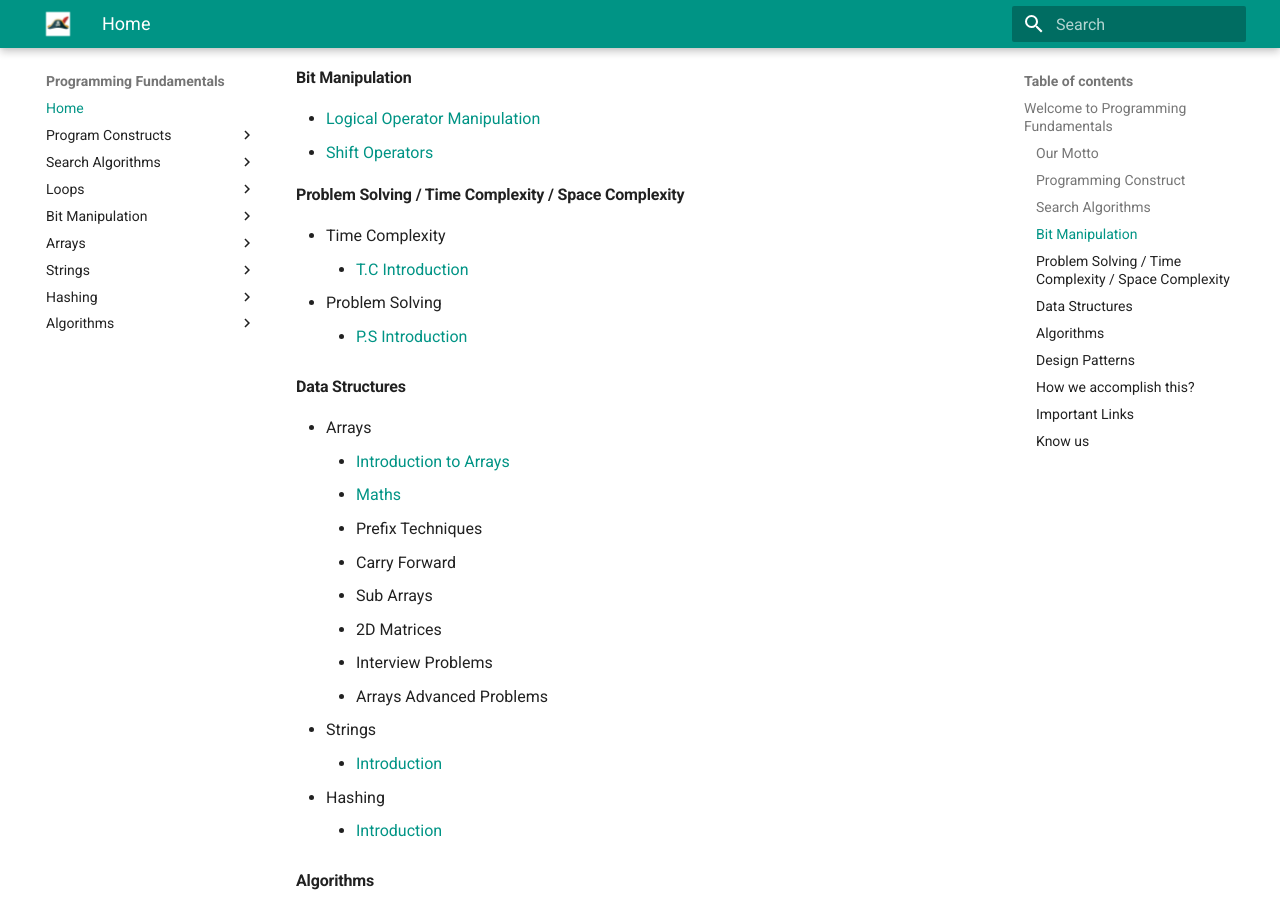
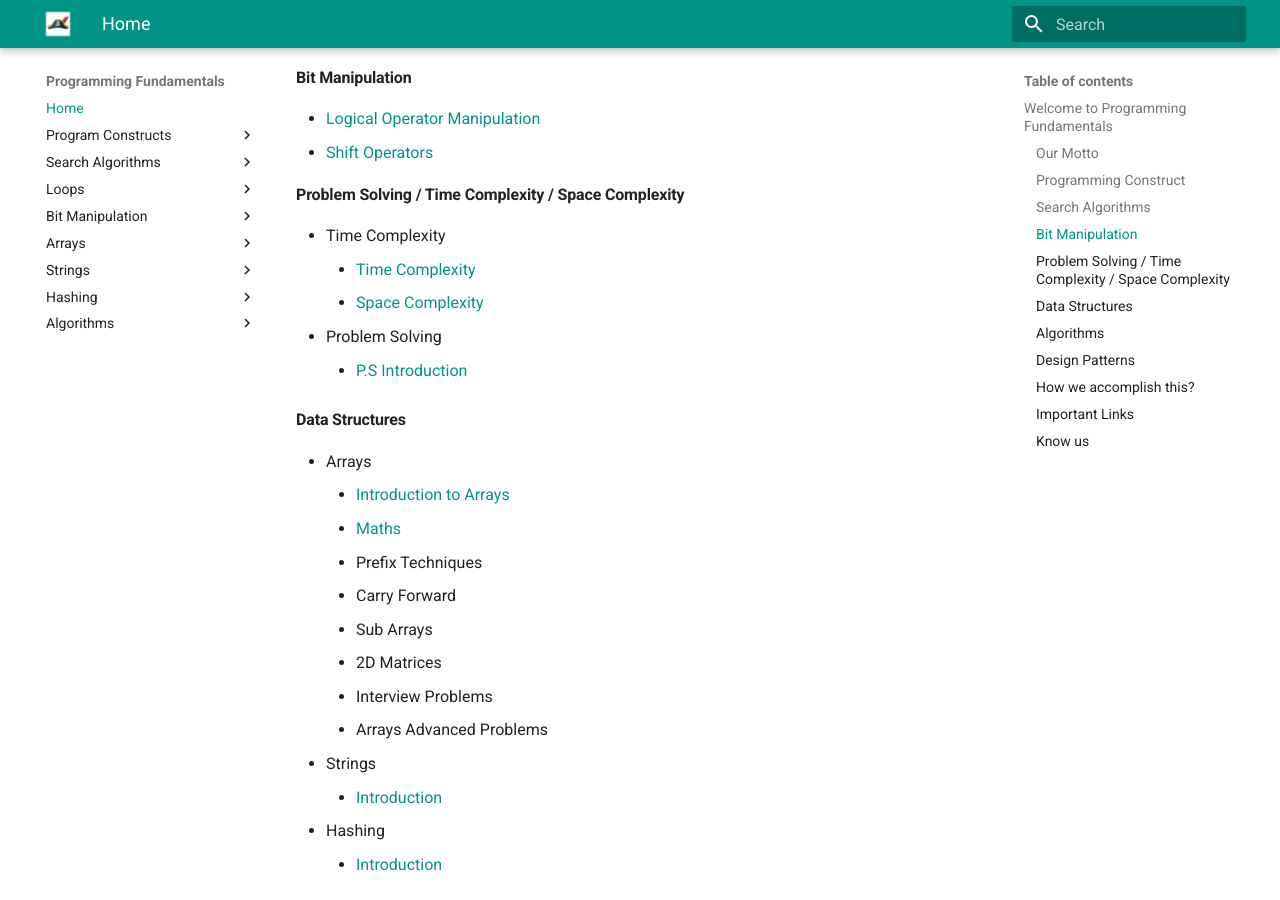
Before and after one commit to santosh-1987/programming-fundamentals, an MkDocs documentation site: the page built from docs/index.md, in a window 1280 px wide and 900 px high, scrolled down 1056 px. Built offline with MkDocs 1.6.1 and Material for MkDocs 9.7.7, drawn with Linux system fonts in a browser that asks for light colours; the version menu is left out.

Commit message:
Added Time Complexity Intro

```diff
--- a/docs/index.md
+++ b/docs/index.md
@@ -33,7 +33,8 @@ We are techies with a passion for technology and solving problems.
 ### Problem Solving / Time Complexity / Space Complexity
 
 - Time Complexity
-    - [T.C Introduction](TimeComplexity/time_complexity_intoduction.md)
+    - [Time Complexity](TimeComplexity/time_complexity_intoduction.md)
+    - [Space Complexity](TimeComplexity/time_complexity_intoduction.md)
 - Problem Solving
     - [P.S Introduction](problem-solving/introduction.md)
 
```
